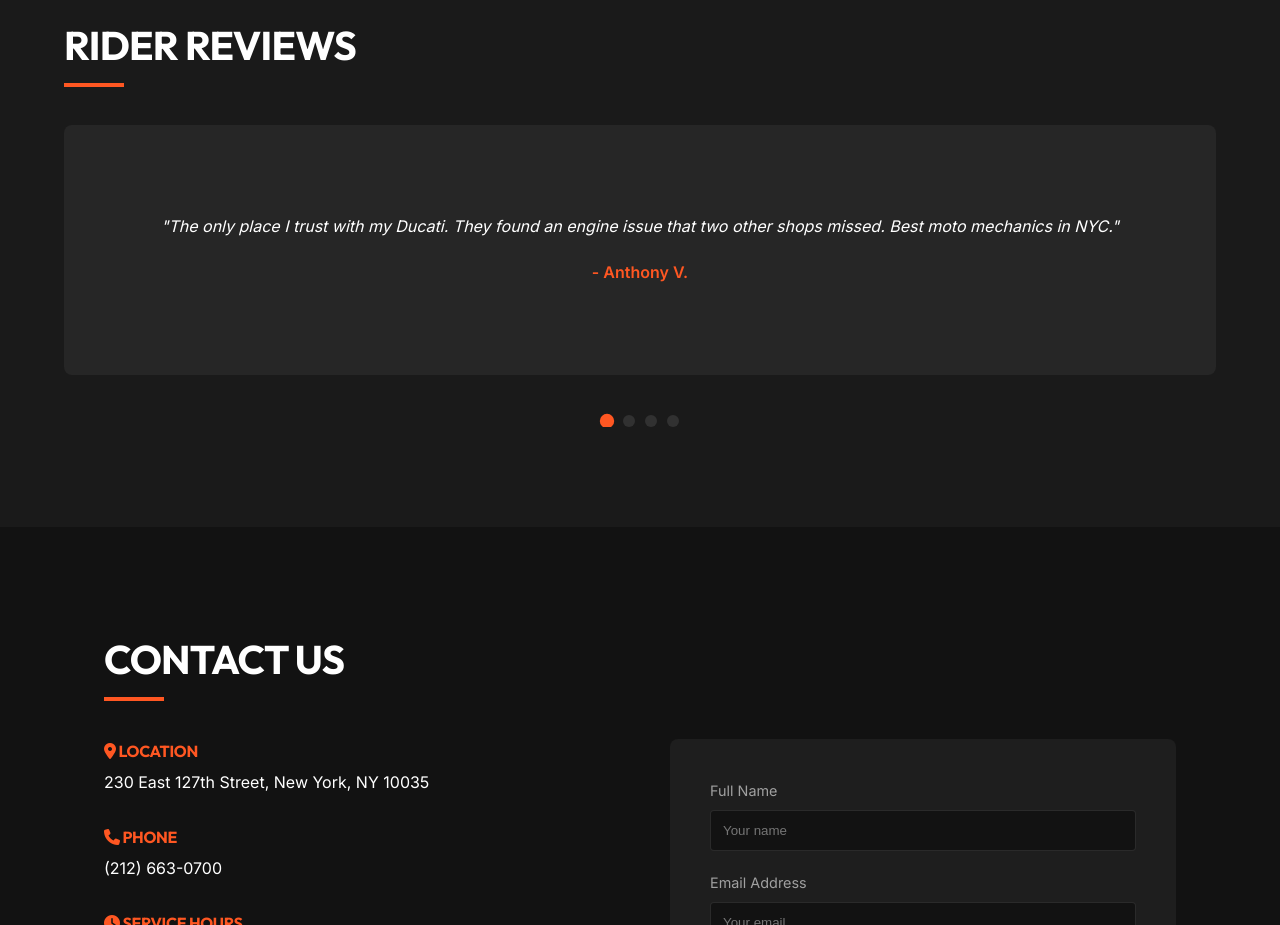
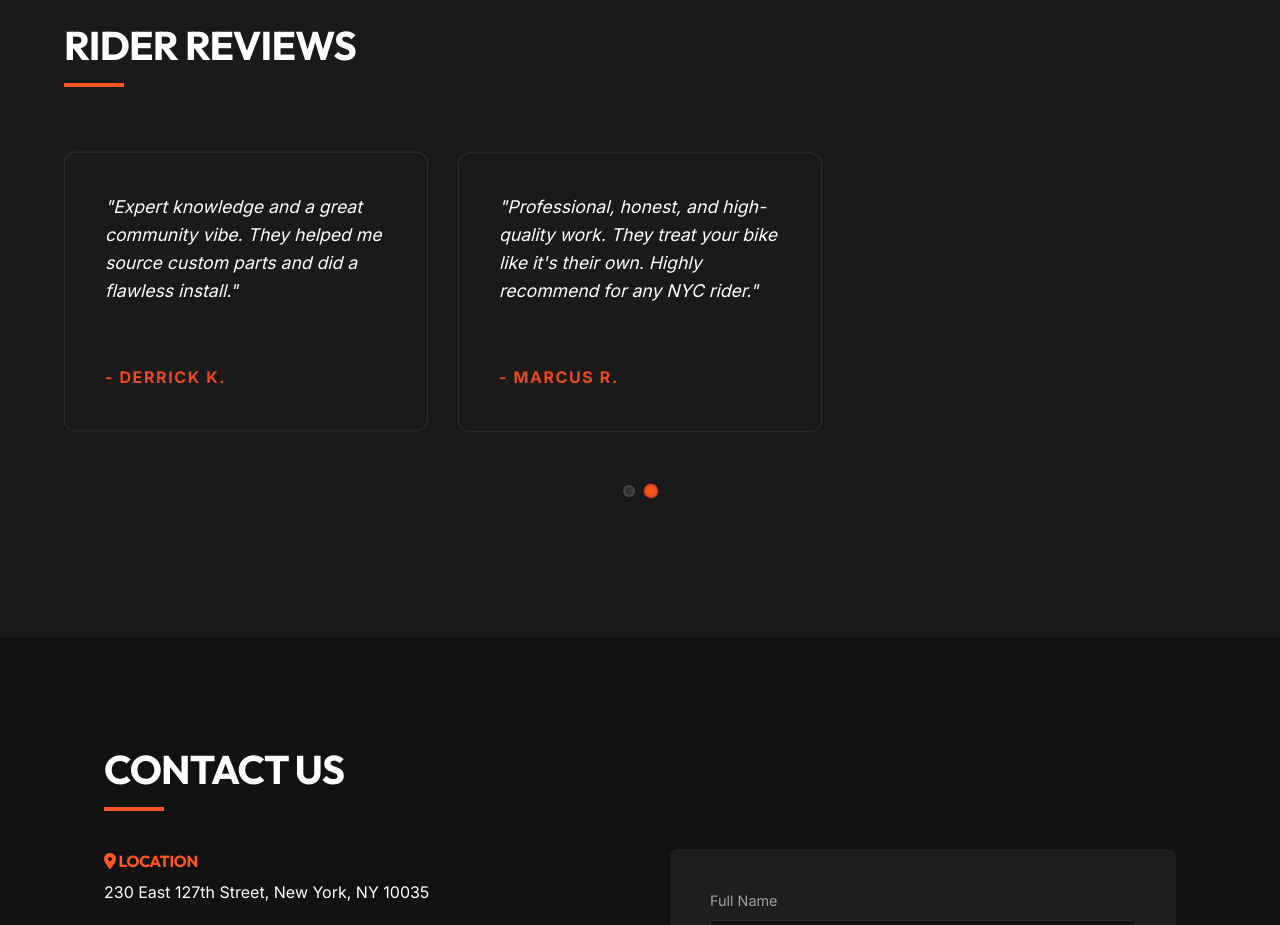
Before and after one commit to Maheen84/Cycle-Therapy-NYC, a website built with Vite: page index.html in a window 1280 px wide. Shown: the part 3700-4625 px from the top of the page. Built offline with nearby package versions, Linux system fonts and the light colour scheme.

Commit message:
Feature: Implemented custom Anti-Gravity floating carousel with drift transitions and group paging

```diff
--- a/main.js
+++ b/main.js
@@ -73,78 +73,94 @@ if (contactForm) {
     });
 }
 
-// Testimonials Carousel (Infinite Loop - Single Card)
+// Anti-Gravity Testimonials Carousel (Group Paging)
 document.addEventListener('DOMContentLoaded', () => {
     const track = document.querySelector('.carousel-track');
-    const originalCards = Array.from(document.querySelectorAll('.testimonial-card'));
+    const cards = Array.from(document.querySelectorAll('.testimonial-card'));
     const dotsContainer = document.querySelector('.carousel-dots');
 
-    if (!track || originalCards.length === 0) return;
+    if (!track || cards.length === 0) return;
 
-    // Clone first and last cards for seamless loop
-    const firstClone = originalCards[0].cloneNode(true);
-    const lastClone = originalCards[originalCards.length - 1].cloneNode(true);
+    // Reset dots
+    dotsContainer.innerHTML = '';
+    const numPages = window.innerWidth > 992 ? 2 : cards.length;
 
-    track.appendChild(firstClone);
-    track.insertBefore(lastClone, originalCards[0]);
-
-    const allCards = document.querySelectorAll('.testimonial-card');
-    let currentIndex = 1; // Start at the first original card
-    let isTransitioning = false;
-
-    // Create dots (only for original cards)
-    originalCards.forEach((_, i) => {
+    for (let i = 0; i < numPages; i++) {
         const dot = document.createElement('div');
         dot.classList.add('dot');
         if (i === 0) dot.classList.add('active');
-        dot.addEventListener('click', () => {
-            if (isTransitioning) return;
-            goToSlide(i + 1);
-        });
+        dot.addEventListener('click', () => goToPage(i));
         dotsContainer.appendChild(dot);
-    });
+    }
 
     const dots = document.querySelectorAll('.dot');
+    let currentPage = 0;
+    let isTransitioning = false;
+    let autoPlayInterval;
 
-    function updateDots(index) {
-        let dotIndex = index - 1;
-        if (index === 0) dotIndex = originalCards.length - 1;
-        if (index === originalCards.length + 1) dotIndex = 0;
+    function goToPage(page) {
+        if (isTransitioning) return;
+        isTransitioning = true;
+        currentPage = page;
 
-        dots.forEach(dot => dot.classList.remove('active'));
-        if (dots[dotIndex]) dots[dotIndex].classList.add('active');
+        // Transition effect (float up and fade out)
+        track.classList.add('transitioning');
+
+        setTimeout(() => {
+            const cardWidth = cards[0].offsetWidth;
+            const gap = 30;
+            let offset;
+
+            if (window.innerWidth > 992) {
+                // Desktop: Page 0 = cards 1-3, Page 1 = card 4 centered
+                if (page === 0) {
+                    offset = 0;
+                } else {
+                    // Center the last card
+                    const containerWidth = document.querySelector('.carousel-container').offsetWidth;
+                    offset = (cardWidth * 3 + gap * 3) - (containerWidth / 2 - cardWidth / 2);
+                }
+            } else {
+                // Mobile/Tablet: 1 card at a time
+                offset = page * (cardWidth + gap);
+            }
+
+            track.style.transform = `translateX(-${offset}px)`;
+
+            // Update dots
+            dots.forEach(dot => dot.classList.remove('active'));
+            if (dots[currentPage]) dots[currentPage].classList.add('active');
+
+            setTimeout(() => {
+                track.classList.remove('transitioning');
+                isTransitioning = false;
+            }, 400);
+        }, 400);
     }
 
-    function goToSlide(index, transition = true) {
-        if (isTransitioning && transition) return;
-
-        isTransitioning = true;
-        currentIndex = index;
-
-        track.style.transition = transition ? 'transform 0.5s cubic-bezier(0.4, 0, 0.2, 1)' : 'none';
-        track.style.transform = `translateX(-${currentIndex * 100}%)`;
-
-        updateDots(currentIndex);
+    function startAutoPlay() {
+        stopAutoPlay();
+        autoPlayInterval = setInterval(() => {
+            const nextPage = (currentPage + 1) % numPages;
+            goToPage(nextPage);
+        }, 4000);
     }
 
-    track.addEventListener('transitionend', () => {
-        isTransitioning = false;
+    function stopAutoPlay() {
+        clearInterval(autoPlayInterval);
+    }
 
-        if (currentIndex === 0) {
-            goToSlide(originalCards.length, false);
-        }
-        if (currentIndex === originalCards.length + 1) {
-            goToSlide(1, false);
-        }
+    // Initial state
+    startAutoPlay();
+
+    // Pause on hover
+    const container = document.querySelector('.carousel-container');
+    container.addEventListener('mouseenter', stopAutoPlay);
+    container.addEventListener('mouseleave', startAutoPlay);
+
+    // Responsive update
+    window.addEventListener('resize', () => {
+        // Simple refresh for demo purposes
+        location.reload();
     });
-
-    // Auto slide
-    setInterval(() => {
-        if (!document.hidden) {
-            goToSlide(currentIndex + 1);
-        }
-    }, 5000);
-
-    // Initial positioning
-    goToSlide(1, false);
 });
--- a/style.css
+++ b/style.css
@@ -387,45 +387,107 @@ nav.scrolled {
   color: var(--accent);
 }
 
-/* Testimonials Carousel */
+/* Anti-Gravity Testimonials Carousel */
 .carousel-container {
   overflow: hidden;
   position: relative;
   width: 100%;
+  padding: 40px 0; /* Space for floating cards */
 }
 
 .carousel-track {
   display: flex;
-  transition: transform 0.5s ease-in-out;
+  transition: all 0.8s cubic-bezier(0.68, -0.55, 0.27, 1.55); /* Drift effect */
   gap: 30px;
 }
 
 .testimonial-card {
-  min-width: 100%;
-  flex-shrink: 0;
-  background: var(--glass);
+  min-width: calc(33.333% - 20px);
+  background: #1a1a1a;
   padding: 40px;
-  border-radius: 8px;
+  border-radius: 12px;
+  border: 1px solid var(--border);
   font-style: italic;
   display: flex;
   flex-direction: column;
-  justify-content: center;
-  align-items: center;
-  text-align: center;
-  min-height: 250px;
+  justify-content: space-between;
+  min-height: 280px;
+  position: relative;
+  transition: all 0.4s ease;
+  animation: floating 6s ease-in-out infinite;
 }
 
-.carousel-track {
-  display: flex;
-  transition: transform 0.5s cubic-bezier(0.4, 0, 0.2, 1);
-  gap: 0; /* Remove gap for single card layout */
+/* Individual floating offsets */
+.testimonial-card:nth-child(1) { animation-delay: 0s; }
+.testimonial-card:nth-child(2) { animation-delay: 1.5s; }
+.testimonial-card:nth-child(3) { animation-delay: 3s; }
+.testimonial-card:nth-child(4) { animation-delay: 4.5s; }
+
+@keyframes floating {
+  0%, 100% { transform: translateY(0px); }
+  50% { transform: translateY(-15px); }
+}
+
+.testimonial-card:hover {
+  transform: translateY(-25px) !important;
+  box-shadow: 0 10px 30px rgba(232, 73, 29, 0.3);
+  border-color: #e8491d;
+  animation-play-state: paused;
+}
+
+.testimonial-card p {
+  color: white;
+  font-size: 1.1rem;
+  line-height: 1.6;
 }
 
 .testimonial-author {
-  margin-top: 20px;
-  font-weight: 600;
+  margin-top: 25px;
+  font-weight: 700;
   font-style: normal;
-  color: var(--accent);
+  color: #e8491d;
+  text-transform: uppercase;
+  letter-spacing: 0.1em;
+}
+
+/* Transition effects */
+.carousel-track.transitioning .testimonial-card {
+  opacity: 0;
+  transform: translateY(-50px);
+}
+
+@media (max-width: 992px) {
+  .testimonial-card {
+    min-width: calc(50% - 15px);
+  }
+}
+
+@media (max-width: 768px) {
+  .testimonial-card {
+    min-width: 100%;
+  }
+}
+
+.carousel-dots {
+  display: flex;
+  justify-content: center;
+  gap: 15px;
+  margin-top: 50px;
+}
+
+.dot {
+  width: 12px;
+  height: 12px;
+  border: 2px solid var(--border);
+  background: transparent;
+  cursor: pointer;
+  transition: var(--transition);
+}
+
+.dot.active {
+  background: #e8491d;
+  border-color: #e8491d;
+  transform: scale(1.3);
 }
 
 .carousel-dots {
```
